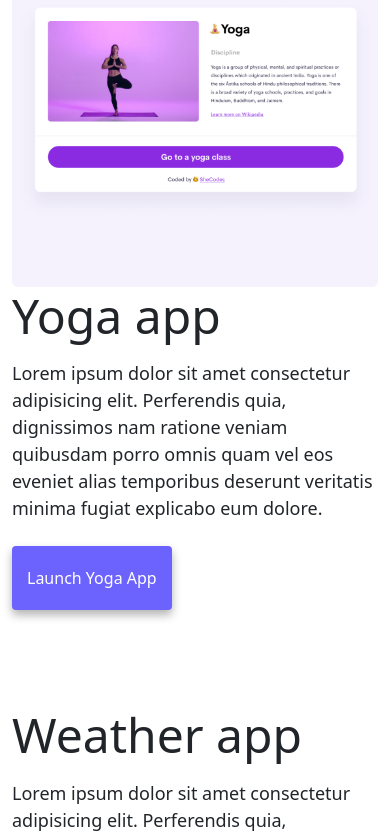
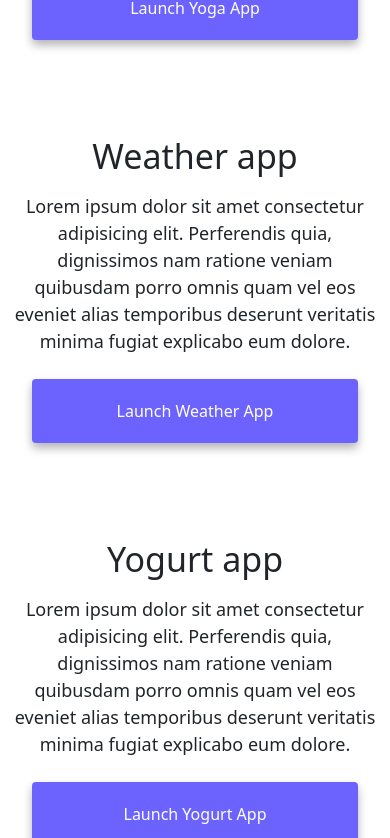
Before and after one commit to JuliaTroitskaya/portfolio, a plain HTML site: page index.html in a window 390 px wide. Shown: the part 719-1557 px from the top of the page. Drawn offline with nearby package versions, Linux system fonts and the light colour scheme.

Commit message:
Adjusted to mobile devices screen

```diff
--- a/index.html
+++ b/index.html
@@ -88,12 +88,12 @@
         <div class="col-sm-6">
           <img
             src="images/yoga.png"
-            class="img-fluid rounded"
+            class="img-fluid rounded d-none d-sm-block"
             alt="Yoga project"
           />
         </div>
         <div class="col-sm-6">
-          <h2 class="mb-3 text-start">Yoga app</h2>
+          <h2 class="mb-3 app-header">Yoga app</h2>
           <div class="mb-4 app-description">
             Lorem ipsum dolor sit amet consectetur adipisicing elit. Perferendis
             quia, dignissimos nam ratione veniam quibusdam porro omnis quam vel
@@ -101,7 +101,10 @@
             explicabo eum dolore.
           </div>
           <div class="left-aligned-link mb-5">
-            <a class="contact-link" href="#" title="Yoga project"
+            <a
+              class="contact-link m-device-button"
+              href="#"
+              title="Yoga project"
               >Launch Yoga App</a
             >
           </div>
@@ -109,7 +112,7 @@
       </div>
       <div class="row mt-5">
         <div class="col-sm-6">
-          <h2 class="mb-3 text-start">Weather app</h2>
+          <h2 class="mb-3 app-header">Weather app</h2>
           <div class="mb-4 app-description">
             Lorem ipsum dolor sit amet consectetur adipisicing elit. Perferendis
             quia, dignissimos nam ratione veniam quibusdam porro omnis quam vel
@@ -117,7 +120,10 @@
             explicabo eum dolore.
           </div>
           <div class="left-aligned-link mb-5">
-            <a class="contact-link" href="#" title="Weather project"
+            <a
+              class="contact-link m-device-button"
+              href="#"
+              title="Weather project"
               >Launch weather app</a
             >
           </div>
@@ -125,7 +131,7 @@
         <div class="col-sm-6">
           <img
             src="images/weather.png"
-            class="img-fluid rounded"
+            class="img-fluid rounded d-none d-sm-block"
             alt="Weather project"
           />
         </div>
@@ -134,12 +140,12 @@
         <div class="col-sm-6">
           <img
             src="images/yogurt.png"
-            class="img-fluid rounded"
+            class="img-fluid rounded d-none d-sm-block"
             alt="Yogurt project"
           />
         </div>
         <div class="col-sm-6">
-          <h2 class="mb-3 text-start">Yogurt app</h2>
+          <h2 class="mb-3 app-header">Yogurt app</h2>
           <div class="mb-4 app-description">
             Lorem ipsum dolor sit amet consectetur adipisicing elit. Perferendis
             quia, dignissimos nam ratione veniam quibusdam porro omnis quam vel
@@ -147,7 +153,10 @@
             explicabo eum dolore.
           </div>
           <div class="left-aligned-link mb-5">
-            <a class="contact-link" href="#" title="Yogurt project"
+            <a
+              class="contact-link m-device-button"
+              href="#"
+              title="Yogurt project"
               >Launch yogurt app</a
             >
           </div>
--- a/style.css
+++ b/style.css
@@ -106,3 +106,30 @@ p {
 .about-me {
   margin-top: 100px;
 }
+.app-header {
+  text-align: left;
+}
+
+@media (max-width: 576px) {
+  h1 {
+    font-size: 50px;
+  }
+  h2 {
+    font-size: 34px;
+  }
+  .left-aligned-link {
+    display: block;
+    text-align: center;
+    margin: 0 20px;
+  }
+  .m-device-button {
+    display: block;
+    width: 100%;
+  }
+  .app-description {
+    text-align: center;
+  }
+  .app-header {
+    text-align: center;
+  }
+}
```
